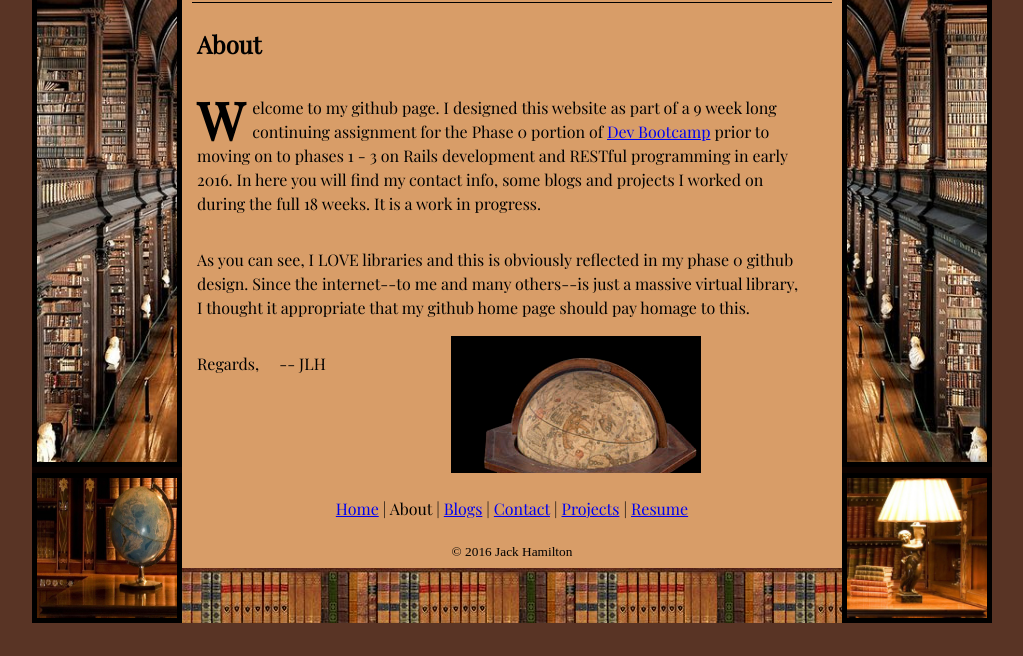
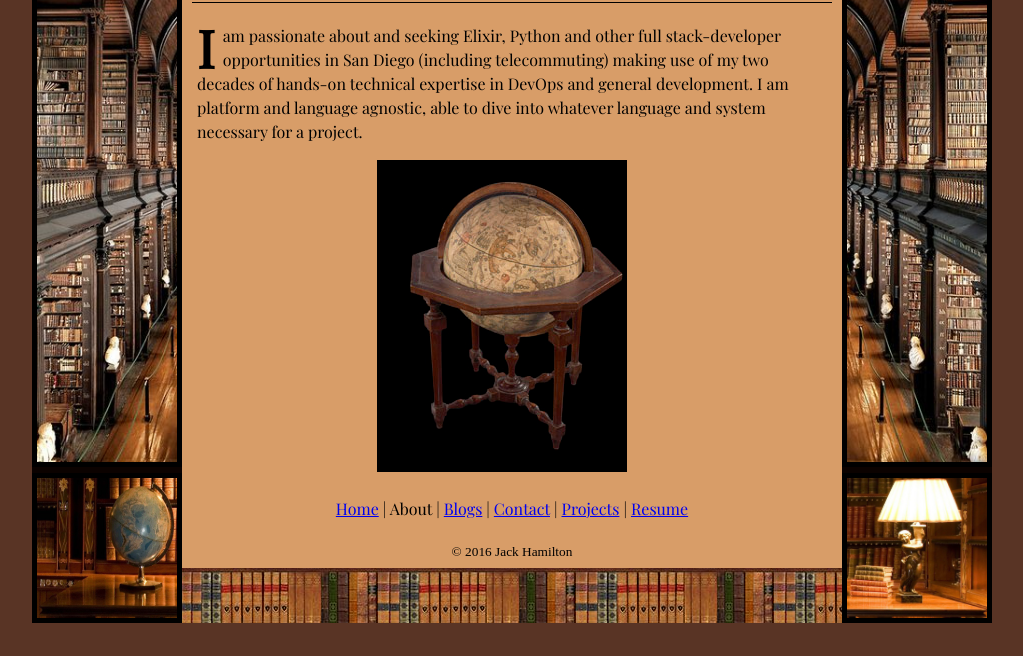
Before and after one commit to jacklh9/jacklh9.github.io, a plain HTML site: page about.html in a window 1280 px wide. Shown: the part 144-800 px from the top of the page, without its empty margins (128-1151 px from the left). Drawn offline with nearby package versions, Linux system fonts and the light colour scheme.

Commit message:
Move index to about. Remove superfluous page titles

```diff
--- a/about.html
+++ b/about.html
@@ -41,21 +41,8 @@ Jack Hamilton
   </div>
 
   <article class="home_post">
-<h2>About</h2>
-
   <p>
-<span class="drop-cap">W</span>elcome to my github page. I designed this website as part of a 9 week long continuing assignment for the Phase 0 portion of <a href="http://www.devbootcamp.com" target="_blank">Dev Bootcamp</a> prior to moving on to phases 1 - 3 on Rails development and RESTful programming in early 2016. In here you will find my contact info, some blogs and projects I worked on during the full 18 weeks. It is a work in progress.
-</p>
-
-<p>
-As you can see, I LOVE libraries and this is obviously reflected in my phase 0 github design. Since the internet--to me and many others--is just a massive virtual library, I thought it appropriate that my github home page should pay homage to this. </p>
-
-<p>
-Regards,
-</p>
-
-<p>
--- JLH
+    <span class="drop-cap">I</span> am passionate about and seeking Elixir, Python and other full stack-developer opportunities in San Diego (including telecommuting) making use of my two decades of hands-on technical expertise in DevOps and general development. I am platform and language agnostic, able to dive into whatever language and system necessary for a project.
   </p>
   <aside id="library-globe">
   <img src="imgs/globe1.jpg" alt="Library Globe Graphic">
@@ -99,5 +86,6 @@ About |
   </footer>
 
   </div> <!-- id="content" -->
+
 </body>
 </html>
```
Also changed, not shown: contact.html (+0 -1 lines), index.html (+1 -3 lines). Lines whose indentation alone changed are shown as unchanged.
